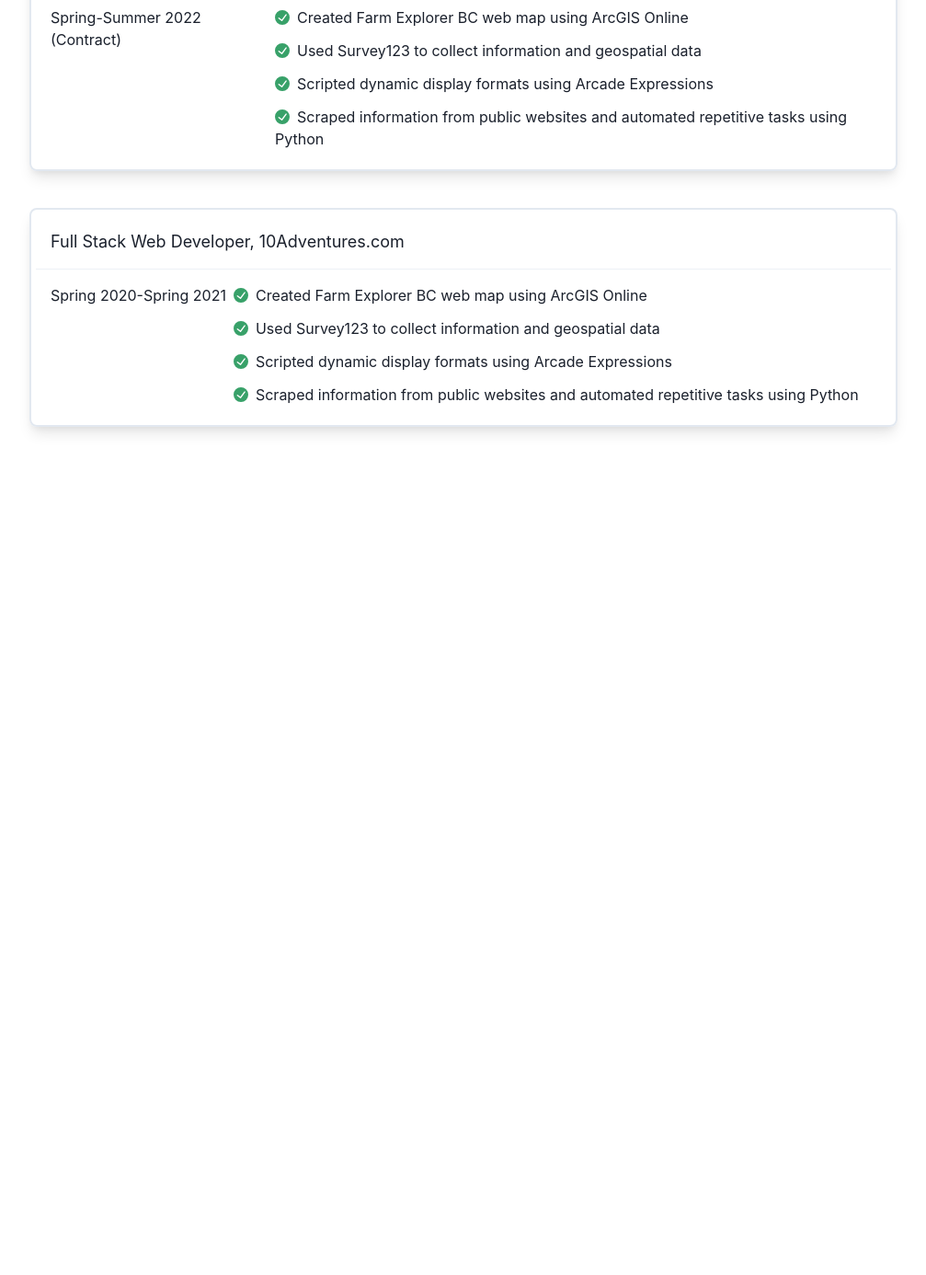
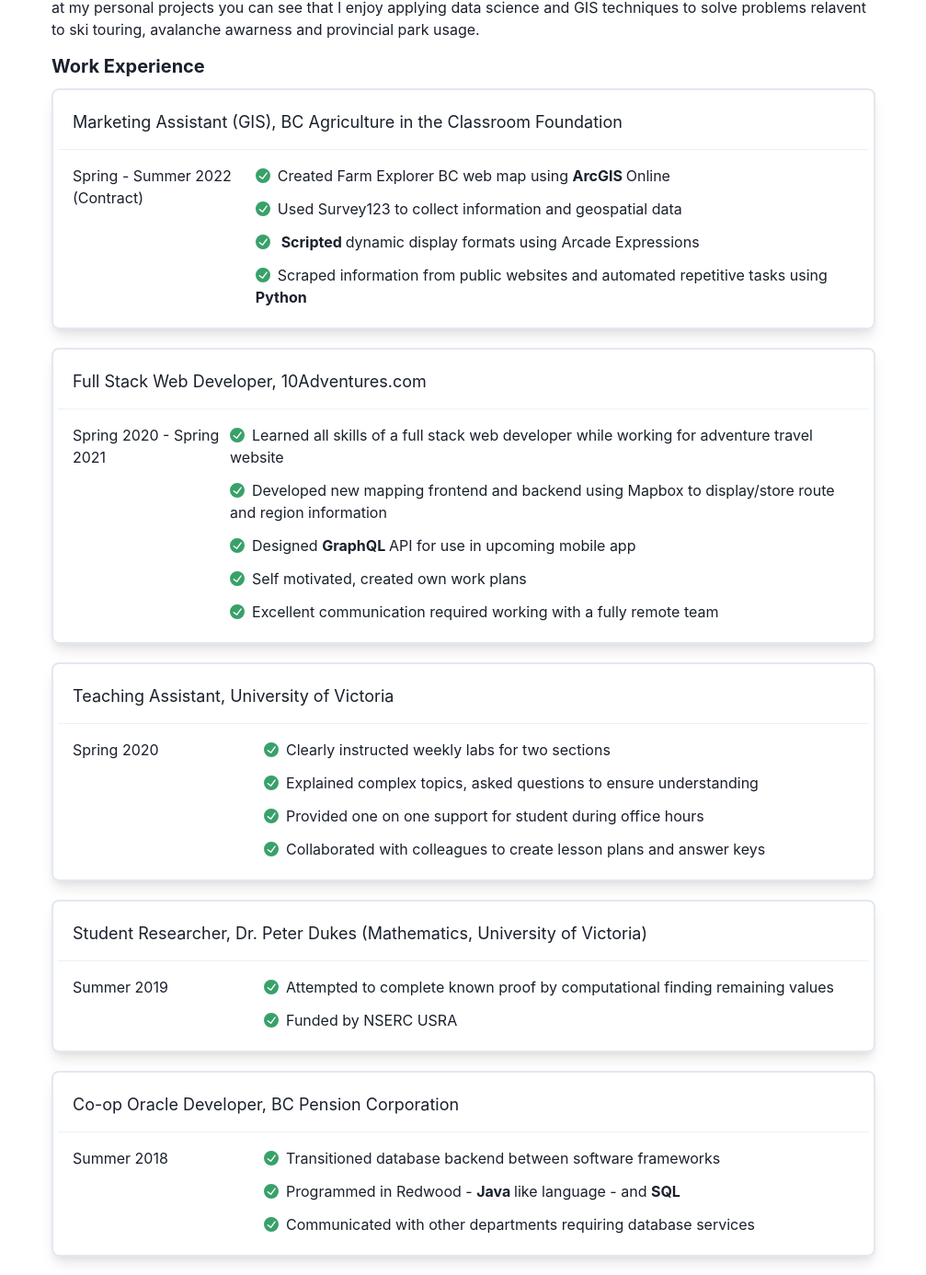
Before and after one commit to jonathanski/jonathanski.github.io, a Gatsby site: page /about in a window 1280 px wide. Shown: the part 580-1966 px from the top of the page at 92% size, without its empty margins (136-1143 px from the left). Before the commit the page ends 1084 px from the top, so only its background shows below. Built offline with nearby package versions, Linux system fonts and the light colour scheme; Gatsby itself is replaced by a stand-in of ours.

Commit message:
Added work experience, text on about&index page, photo on index

```diff
--- a/src/components/headerphoto.js
+++ b/src/components/headerphoto.js
@@ -8,15 +8,15 @@
   useBreakpointValue,
 } from '@chakra-ui/react';
 
-import skiphoto from "../images/cover_rock.jpeg"
+import defaultPhoto from "../images/cover_rock.jpeg"
 
-export default function HeaderPhoto( { children, titleText, imageAddress }, { children: ReactNode } ) {
+export default function HeaderPhoto( { children, titleText, photo, imageAddress }, { children: ReactNode } ) {
   return (
     <Flex
       w={'full'}
       h={'50vh'}
       backgroundImage=
-        { `url(${skiphoto})` }
+        { `url(${photo!="" && photo != null ? photo : defaultPhoto})` }
 
 
     //  { imageName != "" ? imageName :  `url(${defaultBackground})`}
--- a/src/components/mainbody.js
+++ b/src/components/mainbody.js
@@ -10,7 +10,7 @@
       marginRight="10px"
       >
       <Box
-        maxWidth = "5xl"
+        maxWidth = "4xl"
         margin="auto"
         //bg = 'gray.50'
         //padding="20px"
--- a/src/components/resumecard.js
+++ b/src/components/resumecard.js
@@ -14,11 +14,11 @@
 
 import { CheckCircleIcon } from '@chakra-ui/icons'
 
+const boldWords = ["python", "arcgis", "graphql", "scripted", "java", "sql"]
 
 
 export default function ResumeCard( { children, title, date, infoList }, { children: ReactNode } ) {
 
-  const testList = ['Created Farm Explorer BC web map using ArcGIS Online', 'Used Survey123 to collect information and geospatial data', 'Scripted dynamic display formats using Arcade Expressions', 'Scraped information from public websites and automated repetitive tasks using Python']
   return (
     <Box
       borderWidth="2px"
@@ -26,7 +26,8 @@
       padding="5px"
       height="full"
       shadow='lg'
-      m={10}
+      mb={5}
+      mt={3}
       >
 
       <Text
@@ -43,15 +44,21 @@
         direction={useBreakpointValue({ base: "column", md: "row" })}
         h='full'
         p={4}>
-        <Text>
+        <Text
+          width={useBreakpointValue({ base: "", md: "200px" })}>
           {date}
         </Text>
          <List spacing={3}>
-          {testList.map(item =>
+          {infoList.map(item =>
             <ListItem>
               <CheckCircleIcon  mr={2} mb={1} color='green.500' />
-
-              {item}
+              {item.split(' ').map(word => {
+                  if (boldWords.includes(word.toLowerCase())) {
+                    return ( <b> {word + " "} </b> )
+                  } else {
+                    return (word + " ")
+                  }
+              }) }
             </ListItem>
 
           )}
--- a/src/pages/about.js
+++ b/src/pages/about.js
@@ -7,9 +7,12 @@
         List,
         ListItem,
         ListIcon,
-        MdCheckCircle
+        MdCheckCircle,
+        Text,
+        Heading
         } from '@chakra-ui/react'
 
+import skiphoto from "../images/cover_ski.jpeg"
 
 
 // markup
@@ -20,21 +23,48 @@
       <Navbar />
       <HeaderPhoto
         titleText = "About & Digital CV"
+        photo = {skiphoto}
         />
 
       <MainBody>
 
+      <Text mt={4} mb={4}>
+        I graduated from the University of Victoria in 2020 with a Bachelors of Science in Computer Science and Mathematics. In the final three years of my degree I achieved the highest possible GPA and graduated with distinction. In my free time I enjoy recreating in the outdoors, backcountry skiing in the winter and mountainbiking/hiking in the summer. Professionally I am seeking an opportunity to combine my technical skills with my passion for the outdoors. If you look at my personal projects you can see that I enjoy applying data science and GIS techniques to solve problems relavent to ski touring, avalanche awarness and provincial park usage.
+      </Text>
+
+      <Heading as='h2' size='md'>
+        Work Experience
+      </Heading>
+
       <ResumeCard
         title = "Marketing Assistant (GIS), BC Agriculture in the Classroom Foundation"
-        date = "Spring-Summer 2022 (Contract)"
+        date = "Spring - Summer 2022 (Contract)"
         infoList = {['Created Farm Explorer BC web map using ArcGIS Online', 'Used Survey123 to collect information and geospatial data', 'Scripted dynamic display formats using Arcade Expressions', 'Scraped information from public websites and automated repetitive tasks using Python']}
       />
 
 
       <ResumeCard
         title = "Full Stack Web Developer, 10Adventures.com "
-        date = "Spring 2020-Spring 2021"
+        date = "Spring 2020 - Spring 2021"
         infoList = {['Learned all skills of a full stack web developer while working for adventure travel website','Developed new mapping frontend and backend using Mapbox to display/store route and region information', 'Designed GraphQL API for use in upcoming mobile app', 'Self motivated, created own work plans', 'Excellent communication required working with a fully remote team']}
+      />
+
+      <ResumeCard
+        title = "Teaching Assistant, University of Victoria"
+        date = "Spring 2020"
+        infoList = {["Clearly instructed weekly labs for two sections", "Explained complex topics, asked questions to ensure understanding", "Provided one on one support for student during office hours", "Collaborated with colleagues to create lesson plans and answer keys"]}
+      />
+
+      <ResumeCard
+        title = "Student Researcher, Dr. Peter Dukes (Mathematics, University of Victoria)"
+        date = "Summer 2019"
+        infoList = {["Attempted to complete known proof by computational finding remaining values", "Funded by NSERC USRA"]}
+      />
+
+      <ResumeCard
+        title = "Co-op Oracle Developer, BC Pension Corporation"
+        date = "Summer 2018"
+        infoList = {["Transitioned database backend between software frameworks", "Programmed in Redwood - Java like language - and SQL", "Communicated with other departments requiring database services" ]}
       />
 
 
```
Also changed, not shown: src/pages/index.js (+22 -7 lines), 1 other file.
